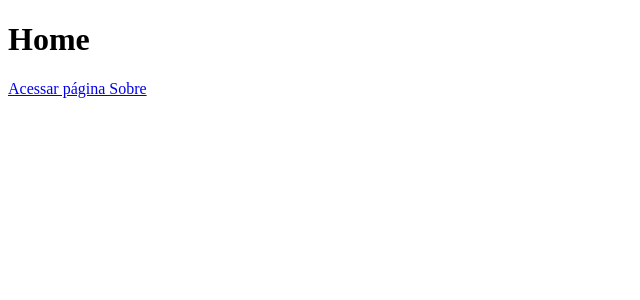
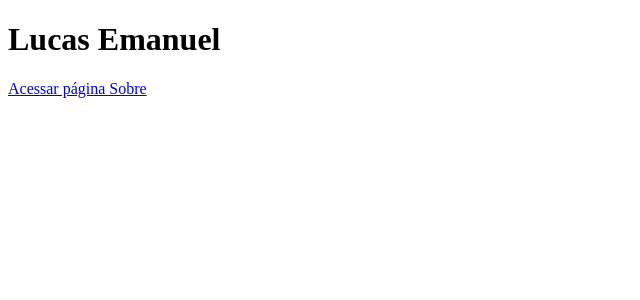
Before and after one commit to LucasE616/development-web, a Next.js app: page / in a window 1280 px wide. Shown: the top 300 px of the page, without its empty margins (0-640 px from the left). Built offline with nearby package versions, Linux system fonts and the light colour scheme.

Commit message:
alteracao-teste

```diff
--- a/pages/index.js
+++ b/pages/index.js
@@ -3,7 +3,7 @@ import Link from 'next/link';
 function Home() {
    return (
       <div>
-         <h1>Home</h1>
+         <h1>Lucas Emanuel</h1>
 
          <Link href="/sobre">Acessar página Sobre</Link>
       </div>
```
